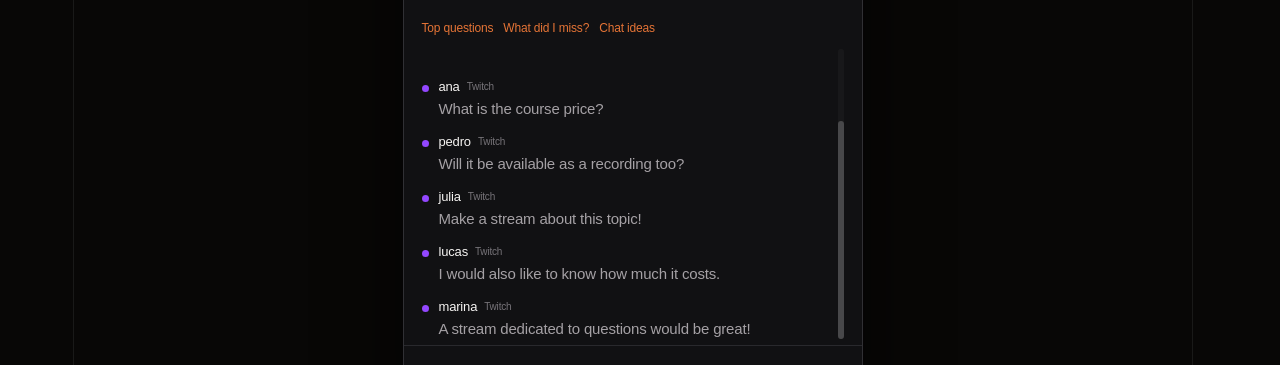
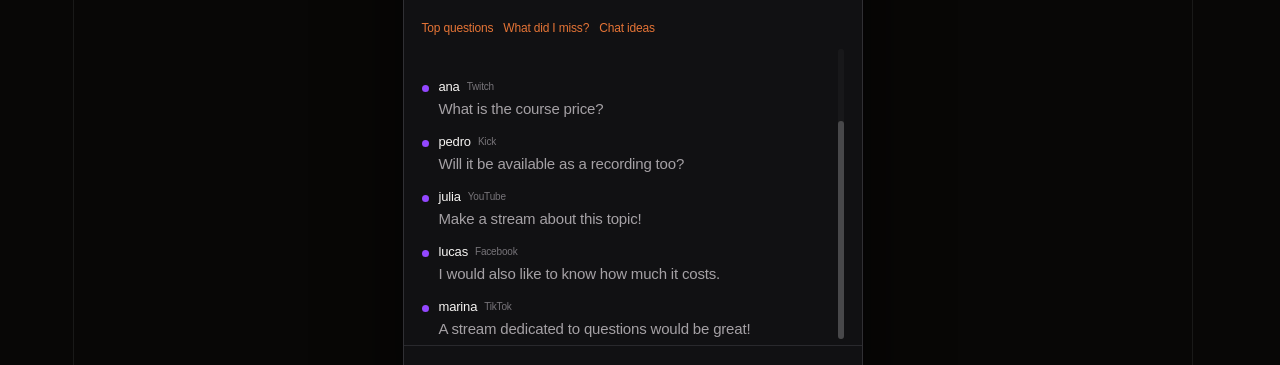
Before and after one commit to opensources-com-br/rocky, a Next.js app in the folder apps/web/: page / in a window 1280 px wide. Shown: the part 1060-1425 px from the top of the page. Built offline with nearby package versions, Linux system fonts and the light colour scheme.

Commit message:
feat: diversify preview chat platforms

```diff
--- a/apps/web/components/landing/AppConversation.jsx
+++ b/apps/web/components/landing/AppConversation.jsx
@@ -1,19 +1,19 @@
 import { localized } from "@/lib/i18n";
 
 const portugueseMessages = [
-  ["ana", "Qual é o preço do curso?"],
-  ["pedro", "Vai ficar gravado também?"],
-  ["julia", "Faz uma live sobre esse assunto!"],
-  ["lucas", "Também queria saber quanto custa."],
-  ["marina", "Uma live só de perguntas seria legal!"],
+  ["ana", "Twitch", "Qual é o preço do curso?"],
+  ["pedro", "Kick", "Vai ficar gravado também?"],
+  ["julia", "YouTube", "Faz uma live sobre esse assunto!"],
+  ["lucas", "Facebook", "Também queria saber quanto custa."],
+  ["marina", "TikTok", "Uma live só de perguntas seria legal!"],
 ];
 
 const englishMessages = [
-  ["ana", "What is the course price?"],
-  ["pedro", "Will it be available as a recording too?"],
-  ["julia", "Make a stream about this topic!"],
-  ["lucas", "I would also like to know how much it costs."],
-  ["marina", "A stream dedicated to questions would be great!"],
+  ["ana", "Twitch", "What is the course price?"],
+  ["pedro", "Kick", "Will it be available as a recording too?"],
+  ["julia", "YouTube", "Make a stream about this topic!"],
+  ["lucas", "Facebook", "I would also like to know how much it costs."],
+  ["marina", "TikTok", "A stream dedicated to questions would be great!"],
 ];
 
 export default function AppConversation({ locale }) {
@@ -22,10 +22,10 @@ export default function AppConversation({ locale }) {
     <div className="rocky-conversation-tools"><span>{localized(locale, "History", "Histórico")}</span><span>{localized(locale, "Questions (2)", "Perguntas (2)")}</span><small>{localized(locale, "Sample · details", "Amostra · detalhes")}</small><small>{messages.length} {localized(locale, "messages", "mensagens")}</small></div>
     <div className="rocky-quick-questions">{localized(locale, ["Top questions", "What did I miss?", "Chat ideas"], ["Dúvidas principais", "O que perdi?", "Ideias do chat"]).map(label => <span key={label}>{label}</span>)}</div>
     <div className="rocky-chat">
-      <div className="rocky-chat-messages">{messages.map(([author, text]) =>
+      <div className="rocky-chat-messages">{messages.map(([author, platform, text]) =>
         <div className="rocky-chat-message" key={author}>
           <i aria-hidden="true" />
-          <div><div className="rocky-chat-author"><strong>{author}</strong><small>Twitch</small></div><p>{text}</p></div>
+          <div><div className="rocky-chat-author"><strong>{author}</strong><small>{platform}</small></div><p>{text}</p></div>
         </div>
       )}</div>
       <div className="rocky-chat-scrollbar" aria-hidden="true"><span /></div>
```
